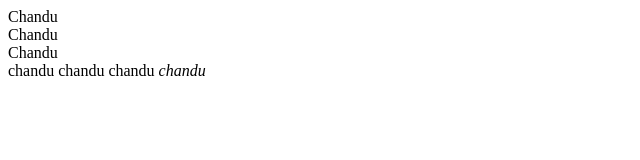
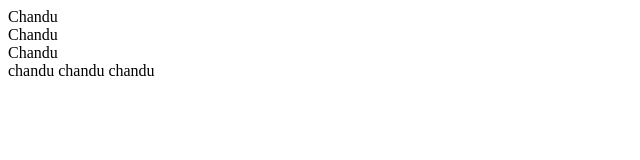
Before and after one commit to chandu0605/frontend, a plain HTML site: page index.html in a window 1280 px wide. Shown: the full height of the page, 0-640 px from the left. Drawn offline with Linux system fonts and the light colour scheme.

Commit message:
block level and inline elements

```diff
--- a/index.html
+++ b/index.html
@@ -17,6 +17,6 @@
     <span>chandu</span>
     <span>chandu</span>
     <span>chandu</span>
-    <em>chandu</em>
+
 </body>
 </html>
```
